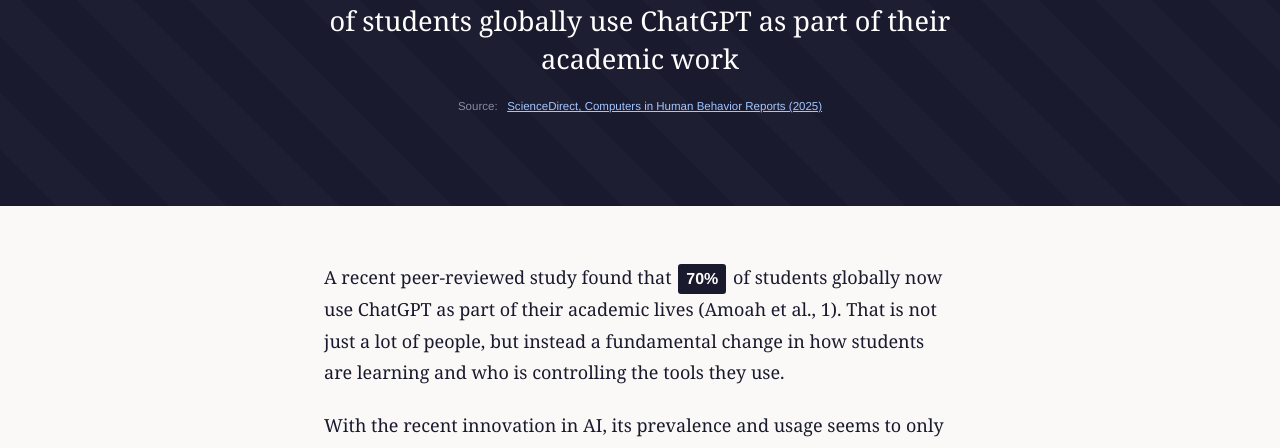
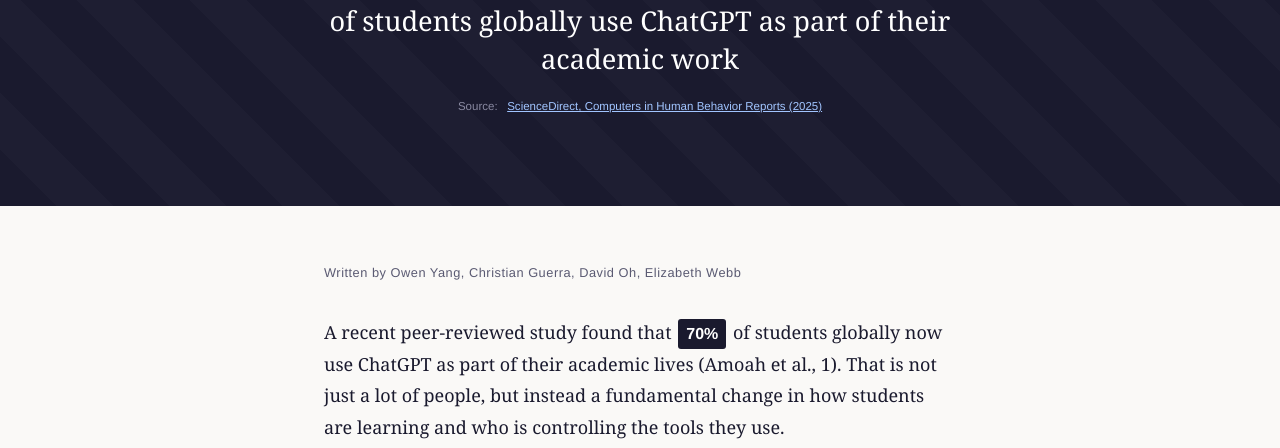
Before and after one commit to owenkyang/comm106-final, a website: page index.html in a window 1280 px wide. Shown: the part 341-789 px from the top of the page. Drawn offline with Linux system fonts and the light colour scheme.

Commit message:
added names

```diff
--- a/index.html
+++ b/index.html
@@ -31,6 +31,8 @@
 
   <!-- ══ ESSAY BODY ══ -->
   <main class="essay">
+
+    <div class="essay-byline">Written by Owen Yang, Christian Guerra, David Oh, Elizabeth Webb</div>
 
     <p>
       A recent peer-reviewed study found that <span class="inline-stat">70%</span> of students
--- a/styles.css
+++ b/styles.css
@@ -126,6 +126,14 @@ body {
   font-weight: 900;
   line-height: 1.2;
   margin-bottom: 28px;
+}
+
+.essay-byline {
+  font-family: var(--sans);
+  font-size: .8rem;
+  color: var(--muted);
+  margin-bottom: 32px;
+  letter-spacing: .04em;
 }
 
 .essay h2 {
```
